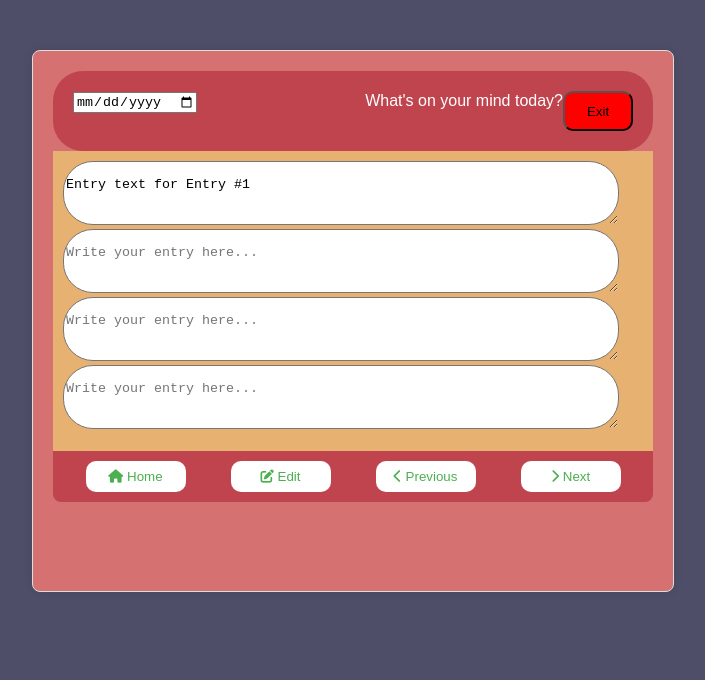
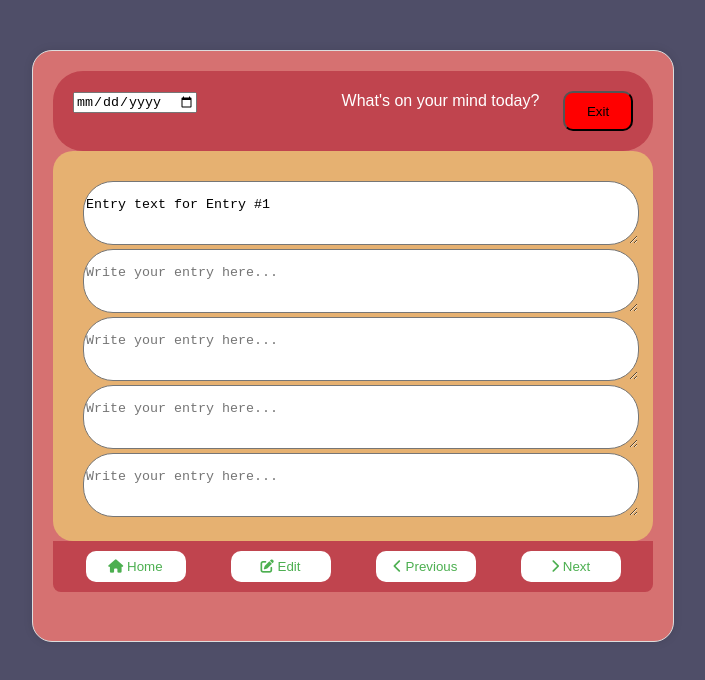
Before and after one commit to NeemaMwende/Diary, a plain HTML site: page diary.html in a window 1280 px wide. Shown: the whole page, without its empty margins (287-992 px from the left). Drawn offline with Linux system fonts and the light colour scheme.

Commit message:
cover updatwss

```diff
--- a/cover.css
+++ b/cover.css
@@ -29,8 +29,8 @@ body {
     left: 0;
     right: 0;
     margin: auto;
-    width: 18.5rem;
-    height: 12.5rem;
+    width: 20.5rem;
+    height: 10.5rem;
     perspective: 70rem;
     transform: rotateY(180deg);
 }
--- a/diary.html
+++ b/diary.html
@@ -50,6 +50,11 @@
                                 <textarea class="new-entry" placeholder="Write your entry here..."></textarea>
                             </div>
                         </span>
+                        <span class="page-turn">
+                            <div class="entry-list">
+                                <textarea class="new-entry" placeholder="Write your entry here..."></textarea>
+                            </div>
+                        </span>
                     </div>
                     <div>
                         <!-- <button class="btn btn-primary add-entry" onclick="addEntryField()">Add an Entry</button><br/><br/>
--- a/script.js
+++ b/script.js
@@ -8,6 +8,7 @@
 
         function goToHomePage() {
             // Add code to navigate to the homepage
+            location.href="menu.html"
         }
 
         function editEntry() {
--- a/styles.css
+++ b/styles.css
@@ -11,11 +11,11 @@
             margin: 50px auto;
             padding: 20px;
             border: solid thin #ddd;
-            box-shadow: 1px 1px 4px rgba(0,0,0,0.1);
+            box-shadow: 1px 1px 4px rgba(250, 246, 246, 0.1);
             background-color: rgb(214, 113, 113);
-            border-radius: 8px;
+            border-radius: 20px;
             box-shadow: 0 0 10px rgba(0, 0, 0, 0.1);
-            height: 500px;
+            height: 550px;
         }
 
         .navbar {
@@ -30,16 +30,21 @@
             line-height: 20px;
         }
 
-        .navbar-left, .navbar-end {
+        .navbar-left, .navbar-right {
             flex: 1;
             justify-content: space-around;
         }
-
+        .navbar-right{
+            text-align: center;
+            justify-content: center;
+        }
         .main-content {
             /* padding: 20px; */
             /* max-width: 600px; */
-            height: 300px;
+            height: 350px;
             background-color: rgb(230, 177, 113);
+            padding: 20px;
+            border-radius: 20px;
         }
         .new-entry {
             width: 550px;
```
Also changed, not shown: cover.html (+1 -1 lines).
